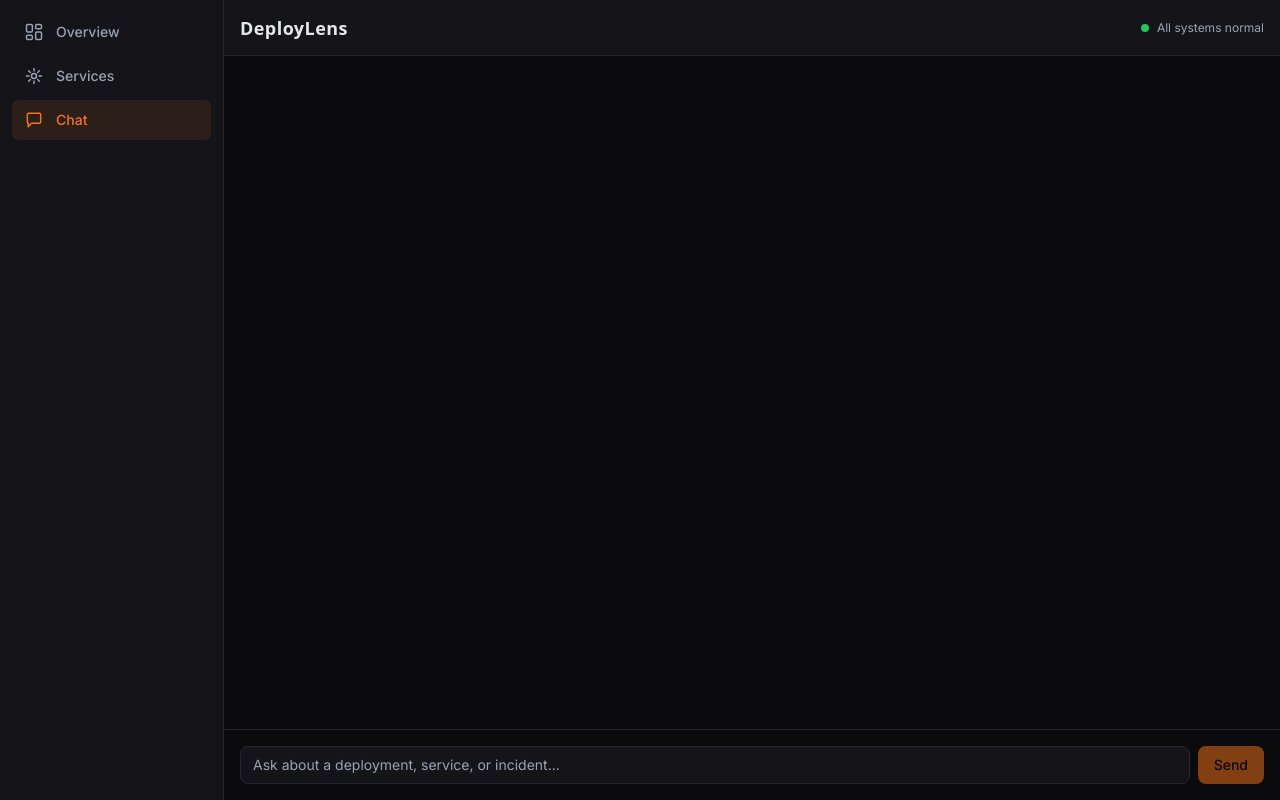
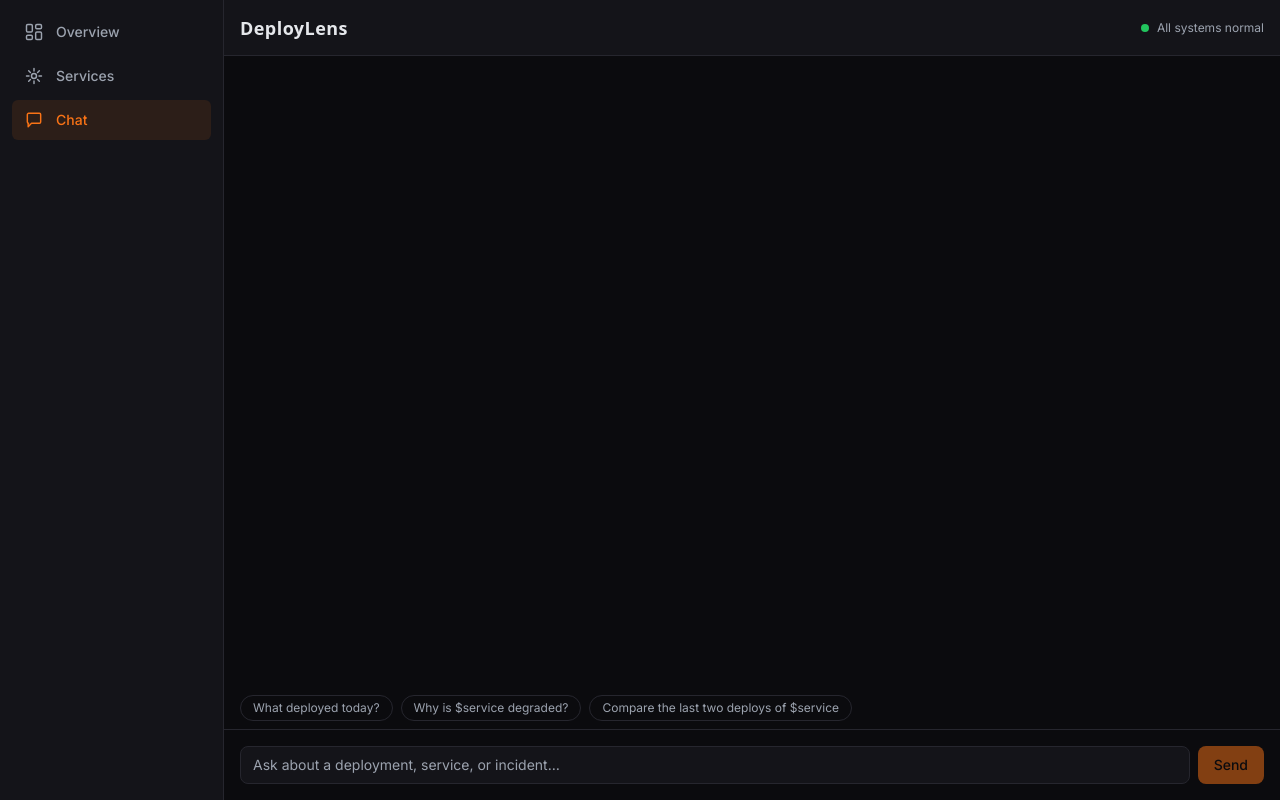
Before and after one commit to PulithThewmika/deploylens, a React (Vite) app in the folder web/: page /chat in a window 1280 px wide. Built offline with nearby package versions, Linux system fonts and the light colour scheme; a web font is replaced by a local one.

Commit message:
feat(shell): render suggested prompt chips (#335)
Shows 3 example prompts above the input when the conversation is
empty; clicking one populates the input (doesn't auto-send, per spec
— "populate input on click") so the user can edit $service before
sending.

```diff
--- a/web/src/pages/Chat.tsx
+++ b/web/src/pages/Chat.tsx
@@ -1,6 +1,12 @@
 import { useState } from 'react'
 import { ChatWindow } from '../components/chat/ChatWindow'
 import { useChatSession } from '../hooks/useChatSession'
+
+const SUGGESTED_PROMPTS = [
+  'What deployed today?',
+  'Why is $service degraded?',
+  'Compare the last two deploys of $service',
+]
 
 export function Chat() {
   const { messages, isStreaming, error, sendMessage } = useChatSession()
@@ -18,6 +24,20 @@ export function Chat() {
     <div className="flex h-full flex-col">
       {error && <div className="border-b border-failed/40 bg-failed/10 px-4 py-2 text-sm text-failed">{error}</div>}
       <ChatWindow messages={messages} />
+      {messages.length === 0 && (
+        <div className="flex flex-wrap gap-2 px-4 pb-2">
+          {SUGGESTED_PROMPTS.map((prompt) => (
+            <button
+              key={prompt}
+              type="button"
+              onClick={() => setInput(prompt)}
+              className="rounded-full border border-border px-3 py-1 text-xs text-text-muted hover:border-accent/50 hover:text-text"
+            >
+              {prompt}
+            </button>
+          ))}
+        </div>
+      )}
       <form onSubmit={handleSubmit} className="flex gap-2 border-t border-border p-4">
         <input
           value={input}
```
